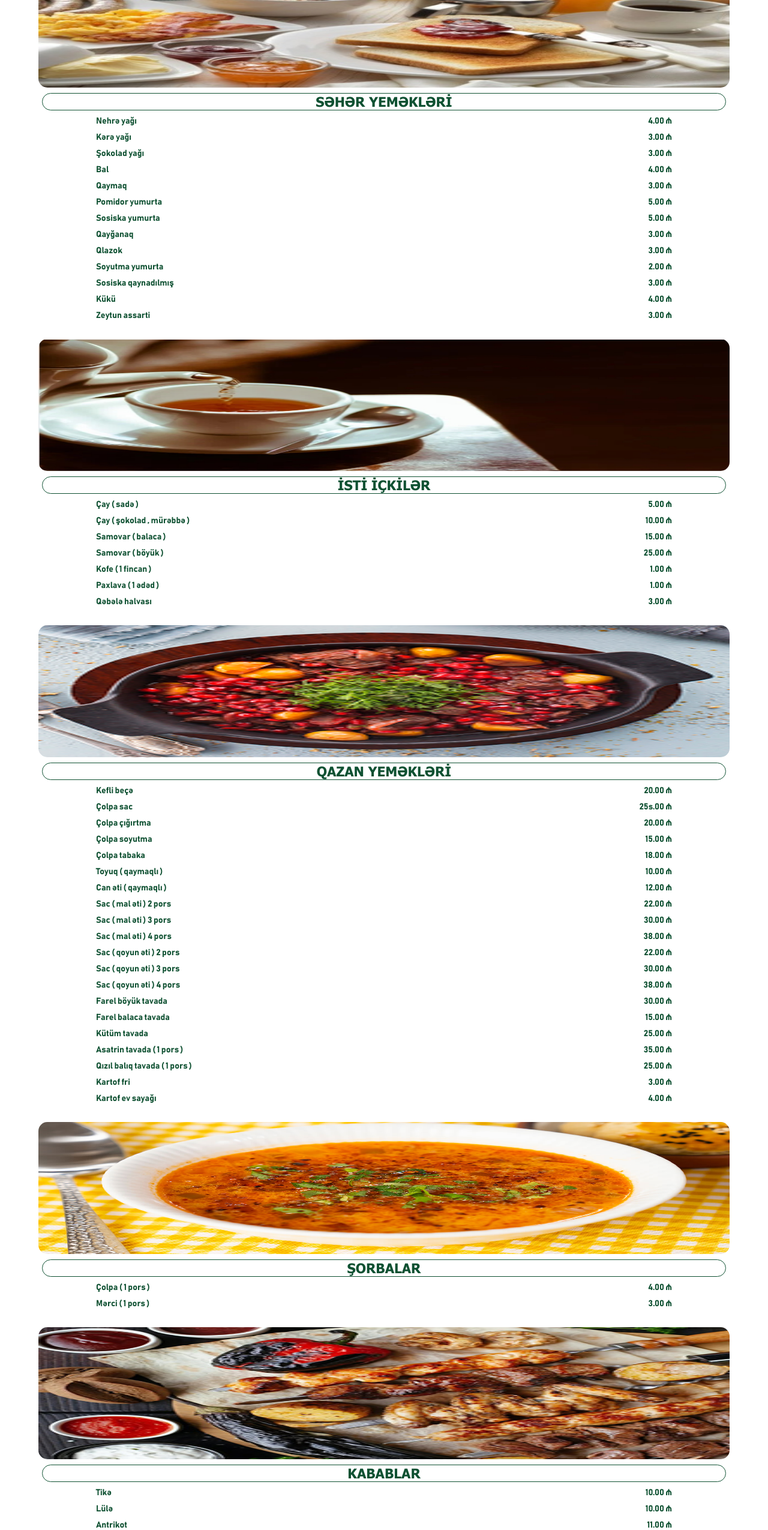
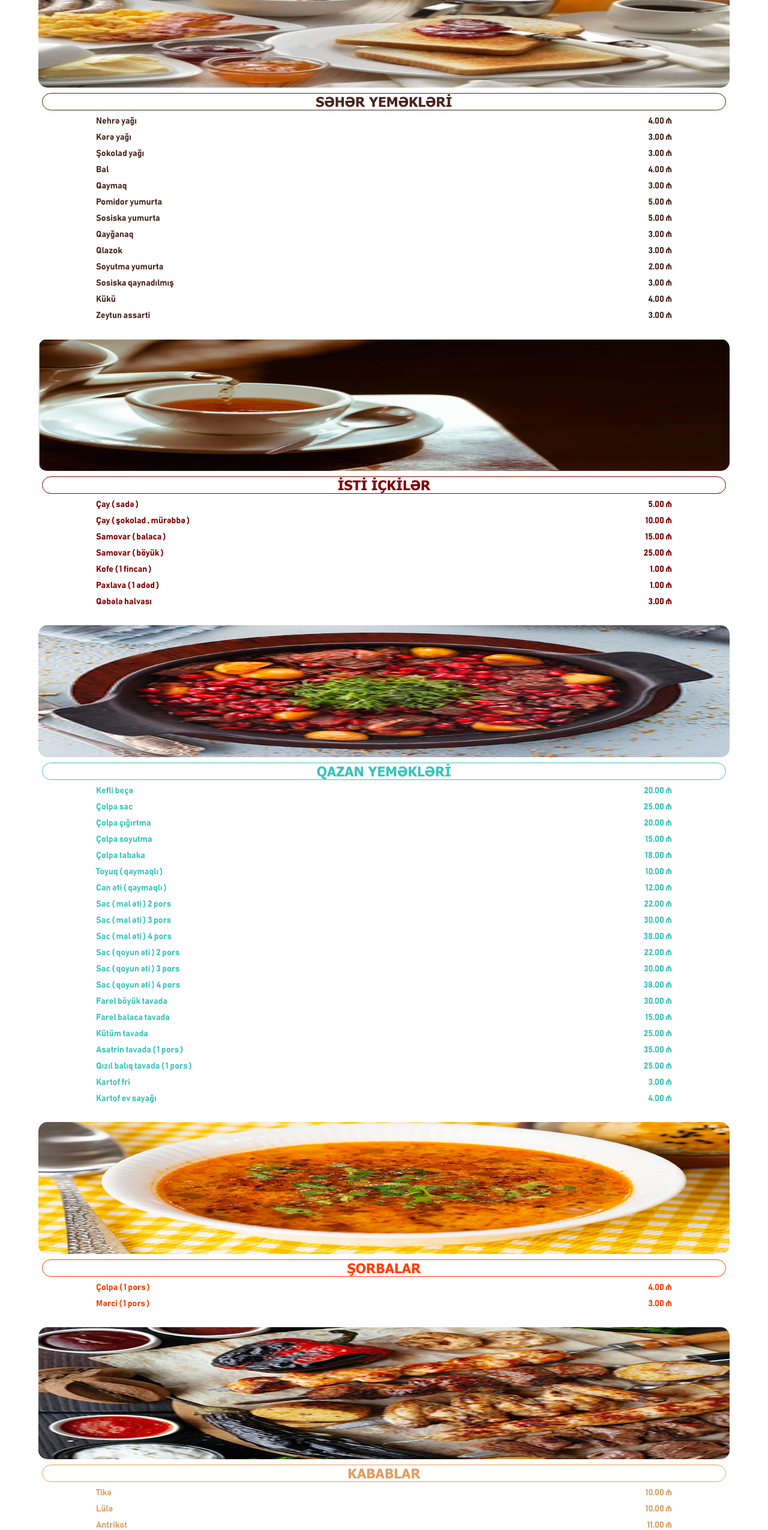
Before and after one commit to Geldibazkann/XanCinar, a plain HTML site: page index.html in a window 1280 px wide. Shown: the part 250-2800 px from the top of the page at 60% size. Drawn offline with Linux system fonts and the light colour scheme.

Commit message:
Add files via upload

```diff
--- a/assets/css/style.css
+++ b/assets/css/style.css
@@ -19,6 +19,7 @@
   padding: 0;
   text-decoration: none;
   box-sizing: border-box;
+
 }
 .um {
   display: flex;
@@ -28,7 +29,7 @@
 .logo {
   background-image: none;
   font-size: 4rem;
-  color: #0f5132;
+  color: #4B251C;
   font-family: nun;
   margin-top: 15px;
 }
@@ -36,7 +37,7 @@
   font-family: nun;
   display: flex;
   justify-content: center;
-  color: #0f5132;
+  color: #4B251C;
   background-image: none;
   font-size: 2rem;
   margin-top: 5px;
@@ -44,7 +45,7 @@
 .linem {
   display: flex;
   height: 3px;
-  background-color: #0f5132;
+  background-color: #4B251C;
   width: 90%;
   justify-content: center;
   margin-top: 15px;
@@ -63,7 +64,7 @@
   font-family: Pop;
   display: flex;
   justify-content: center;
-  color: #0f5132;
+  color: #4B251C;
   border: 1px solid;
   border-radius: 15px;
   width: 89%;
@@ -73,7 +74,7 @@
 }
 .sehimen {
   font-family: ban;
-  color: #0f5132;
+  color: #4B251C;
   display: flex;
   margin-top: 10px;
   font-size: 0.9rem;
@@ -101,7 +102,7 @@
   font-family: Pop;
   display: flex;
   justify-content: center;
-  color: #0f5132;
+  color: #800000;
   border: 1px solid;
   border-radius: 15px;
   width: 89%;
@@ -111,7 +112,7 @@
 }
 .cayimen {
   font-family: ban;
-  color: #0f5132;
+  color: #800000;
   display: flex;
   margin-top: 10px;
   font-size: 0.9rem;
@@ -147,7 +148,7 @@
   font-family: Pop;
   display: flex;
   justify-content: center;
-  color: #0f5132;
+  color: #39C5BB;
   border: 1px solid;
   border-radius: 15px;
   width: 89%;
@@ -157,7 +158,7 @@
 }
 .qazimen {
   font-family: ban;
-  color: #0f5132;
+  color: #39C5BB;
   display: flex;
   margin-top: 10px;
   font-size: 0.9rem;
@@ -179,7 +180,7 @@
   font-family: Pop;
   display: flex;
   justify-content: center;
-  color: #0f5132;
+  color: #FF4000;
   border: 1px solid;
   border-radius: 15px;
   width: 89%;
@@ -196,7 +197,7 @@
 }
 .sorbaimen {
   font-family: ban;
-  color: #0f5132;
+  color: #FF4000;
   display: flex;
   margin-top: 10px;
   font-size: 0.9rem;
@@ -214,7 +215,7 @@
 }
 .kababimen {
   font-family: ban;
-  color: #0f5132;
+  color: #E49E61;
   display: flex;
   margin-top: 10px;
   font-size: 0.9rem;
@@ -236,7 +237,7 @@
   font-family: Pop;
   display: flex;
   justify-content: center;
-  color: #0f5132;
+  color: #E49E61;
   border: 1px solid;
   border-radius: 15px;
   width: 89%;
@@ -251,7 +252,7 @@
   font-family: Pop;
   display: flex;
   justify-content: center;
-  color:#0f5132;
+  color:#724E30;
   border: 1px solid;
   border-radius: 15px;
   width: 89%;
@@ -272,7 +273,7 @@
 }
 .tendirimen {
   font-family: ban;
-  color: #0f5132;
+  color: #724E30;
   display: flex;
   margin-top: 10px;
   font-size: 0.9rem;
@@ -359,7 +360,7 @@ font-size: 1.4rem;
   font-family: Pop;
   display: flex;
   justify-content: center;
-  color: #0f5132;
+  color: #964B00;
   border: 1px solid;
   border-radius: 15px;
   width: 89%;
@@ -380,7 +381,7 @@ font-size: 1.4rem;
 }
 .ickiimen {
   font-family: ban;
-  color: #0f5132;
+  color: #724E30;
   display: flex;
   margin-top: 10px;
   font-size: 0.9rem;
@@ -395,7 +396,7 @@ font-size: 1.4rem;
   font-family: Pop;
   display: flex;
   justify-content: center;
-  color: #0f5132;
+  color: #964B00;
   border: 1px solid;
   border-radius: 15px;
   width: 89%;
@@ -421,7 +422,7 @@ font-size: 1.4rem;
 }
 .soyimen {
   font-family: ban;
-  color: #0f5132;
+  color: #964B00;
   display: flex;
   margin-top: 10px;
   font-size: 0.9rem;
--- a/index.html
+++ b/index.html
@@ -94,7 +94,7 @@
          <span>Kefli beçə</span><span>20.00 &#8380; </span>
         </h5>
         <h5 class="qazimen">
-          <span>Çolpa sac</span><span>25s.00 &#8380; </span>
+          <span>Çolpa sac</span><span>25.00 &#8380; </span>
         </h5>
         <h5 class="qazimen">
           <span>Çolpa çığırtma</span><span>20.00 &#8380; </span>
@@ -128,19 +128,19 @@
         <h5 class="qazimen">
           <span>Sac ( qoyun əti ) 4 pors</span><span>38.00 &#8380; </span>
         </h5>
-        <h5 class="kababimen">
+        <h5 class="qazimen">
           <span>Farel böyük tavada</span><span>30.00 &#8380; </span>
         </h5>
-        <h5 class="kababimen">
+        <h5 class="qazimen">
           <span>Farel balaca tavada</span><span>15.00 &#8380; </span>
         </h5>
-        <h5 class="kababimen">
+        <h5 class="qazimen">
           <span>Kütüm tavada</span><span>25.00 &#8380; </span>
         </h5>
-        <h5 class="kababimen">
+        <h5 class="qazimen">
           <span>Asatrin tavada ( 1 pors )</span><span>35.00 &#8380; </span>
         </h5>
-        <h5 class="kababimen">
+        <h5 class="qazimen">
           <span>Qızıl balıq tavada ( 1 pors )</span><span>25.00 &#8380; </span>
         </h5>
         <h5 class="qazimen">
@@ -292,7 +292,7 @@
           <span>Turşu</span><span>2.00 &#8380; </span>
         </h5>
         <h5 class="soyimen">
-          <span>Assorti zeytun</span><span>3s.00 &#8380; </span>
+          <span>Assorti zeytun</span><span>3.00 &#8380; </span>
         </h5>
         <h5 class="soyimen"><span>Süzmə</span><span>2.00 &#8380; </span></h5>
         <h5 class="soyimen"><span>Qatıq</span><span>1.00 &#8380; </span></h5>
```
